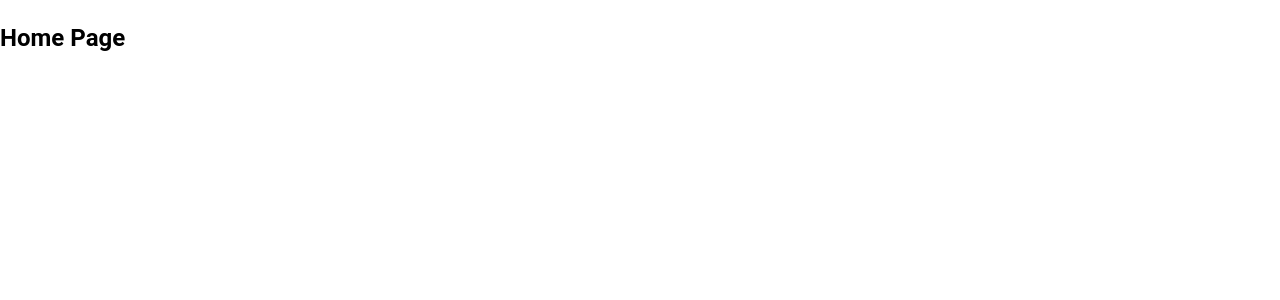
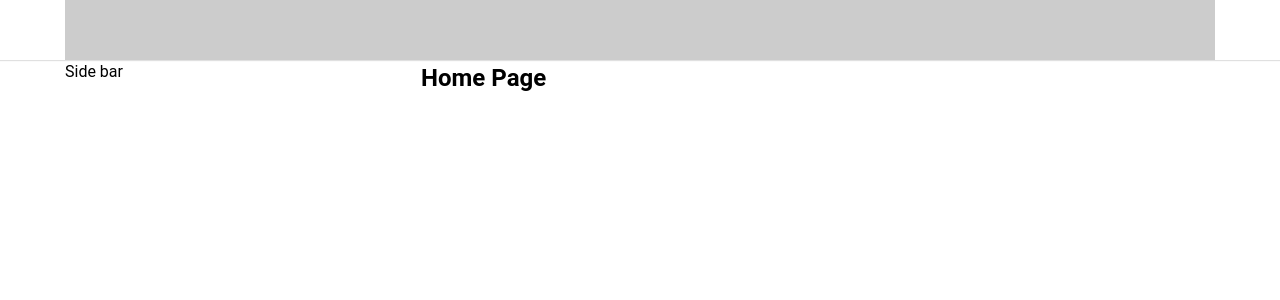
Before and after one commit to Ango2209/tiktok, a React (Create React App) app: page / in a window 1280 px wide. Shown: the top 300 px of the page. Built offline with nearby package versions, Linux system fonts and the light colour scheme.

Commit message:
Dựng khung layout

```diff
--- a/package.json
+++ b/package.json
@@ -6,6 +6,7 @@
     "@testing-library/jest-dom": "^5.16.4",
     "@testing-library/react": "^13.3.0",
     "@testing-library/user-event": "^13.5.0",
+    "classnames": "^2.3.1",
     "normalize.css": "^8.0.1",
     "react": "^18.2.0",
     "react-dom": "^18.2.0",
--- a/src/App.js
+++ b/src/App.js
@@ -10,10 +10,10 @@
         <Routes>
           {publicRoutes.map((route, index) => {
             let Layout = DefaultLayout;
-            if (route.layout) {
+            if (route.layout === null) {
+              Layout = Fragment;
+            } else if (route.layout) {
               Layout = route.layout;
-            } else {
-              Layout = Fragment;
             }
             const Page = route.component;
             return (
--- a/src/components/GlobalStyles/GlobalStyles.scss
+++ b/src/components/GlobalStyles/GlobalStyles.scss
@@ -3,9 +3,14 @@
 
 :root{
    --primary:#fe2c55;
+   //Default layout
+   --default-layout-header-height:60px;
+   --default-layout-width:1150px;
 }
 
 *{
+    margin: 0;
+    padding: 0;
     box-sizing: border-box;
 }
 html{
--- /dev/null
+++ b/src/components/Layout/DefaultLayout/DefaultLayout.module.scss
@@ -0,0 +1,14 @@
+.wrapper{
+    display: flex;
+    flex-direction: column;
+    align-items: center;
+
+}
+
+.container{
+    width: 1150px;
+   display: flex;
+}
+.content{
+    flex: 1;
+}
--- a/src/components/Layout/DefaultLayout/Sidebar/Sidebar.js
+++ b/src/components/Layout/DefaultLayout/Sidebar/Sidebar.js
@@ -1,5 +1,9 @@
+import styles from "./Sidebar.module.scss";
+import classNames from "classnames/bind";
+
+const cx = classNames.bind(styles);
 const Sidebar = () => {
-  return <h2>Sidebar</h2>;
+  return <aside className={cx("wrapper")}>Side bar</aside>;
 };
 
 export default Sidebar;
--- /dev/null
+++ b/src/components/Layout/DefaultLayout/Sidebar/Sidebar.module.scss
@@ -0,0 +1,5 @@
+.wrapper{
+  width: 356px;
+  min-height: 1000px;
+
+}
--- a/src/components/Layout/DefaultLayout/index.js
+++ b/src/components/Layout/DefaultLayout/index.js
@@ -1,16 +1,19 @@
-import React, { Fragment } from "react";
+import React from "react";
 import Header from "../components/Header";
 import Sidebar from "./Sidebar/Sidebar";
+import styles from "./DefaultLayout.module.scss";
+import classNames from "classnames/bind";
 
+const cx = classNames.bind(styles);
 const DefaultLayout = (props) => {
   return (
-    <Fragment>
+    <div className={cx("wrapper")}>
       <Header />
-      <div className="container">
+      <div className={cx("container")}>
         <Sidebar />
-        <div className="content">{props.children}</div>
+        <div className={cx("content")}>{props.children}</div>
       </div>
-    </Fragment>
+    </div>
   );
 };
 export default DefaultLayout;
--- /dev/null
+++ b/src/components/Layout/components/Header/Header.module.scss
@@ -0,0 +1,12 @@
+.wrapper{
+    width: 100%;
+    height: var(--default-layout-header-height);
+    box-shadow: 0px 1px 1px rgb(0 0 0 /12%);
+    display: flex;
+    justify-content: center;
+}
+.inner{
+    height: 100%;
+    width: var(--default-layout-width);
+    background-color: #ccc;
+}
--- a/src/components/Layout/components/Header/index.js
+++ b/src/components/Layout/components/Header/index.js
@@ -1,5 +1,13 @@
+import classNames from "classnames/bind";
+
+import styles from "./Header.module.scss";
+const cx = classNames.bind(styles);
 const Header = () => {
-  return <h2>Header</h2>;
+  return (
+    <header className={cx("wrapper")}>
+      <div className={cx("inner")}></div>
+    </header>
+  );
 };
 
 export default Header;
```
Also changed, not shown: 1 other file (tests, documents, lock files or other folders).
